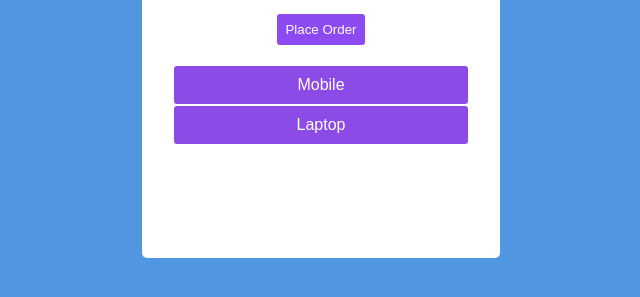
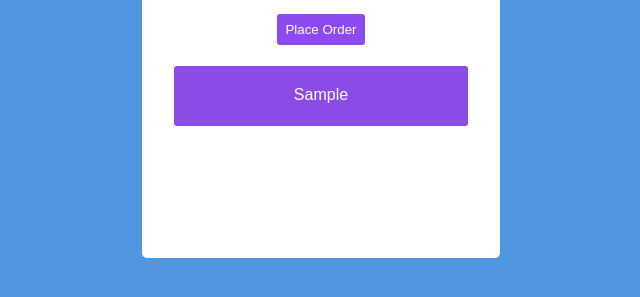
Before and after one commit to shuvodeb17/local-storage-add-item, a plain HTML site: page index.html in a window 1280 px wide. Both pictures are taken after typing "Sample" into the empty fields and a click on the button "Add Item". Shown: the part 321-618 px from the top of the page, without its empty margins (319-959 px from the left). Drawn offline with Linux system fonts and the light colour scheme.

Commit message:
add item UI

```diff
--- a/index.html
+++ b/index.html
@@ -20,12 +20,6 @@
         <button class="place-order" onclick="placeOrder()">Place Order</button>
 
         <ul id="add">
-           <li>
-            Mobile
-           </li>
-           <li>
-            Laptop
-           </li>
         </ul>
     </div>
    </div>
--- a/js/app.js
+++ b/js/app.js
@@ -3,4 +3,14 @@ const addItemBtn = () => {
     const addBarText = addBar.value;
     console.log(addBarText);
     addBar.value = '';
+    displayUi(addBarText);
 }
+// display UI
+const displayUi = productName => {
+    const ul = document.getElementById('add');
+    const li = document.createElement('li');
+    li.innerHTML = `
+    <li>${productName}</li>
+    `
+    ul.appendChild(li);
+}
```
